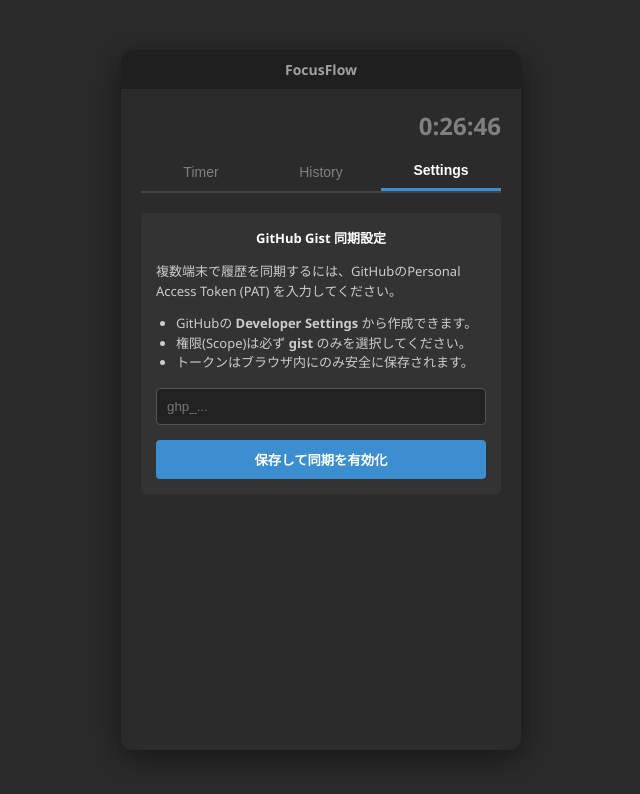
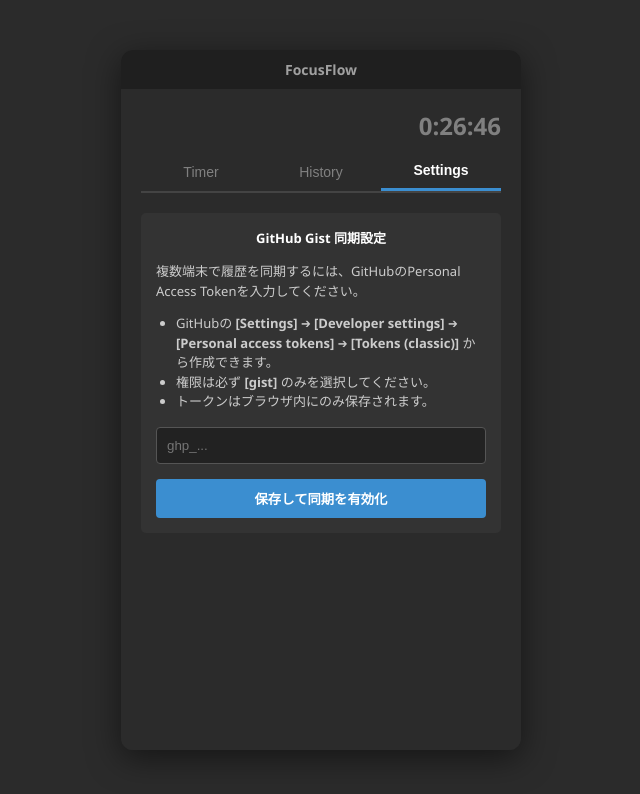
Before and after one commit to Ryosuke-Sata/focusflow, a React (Vite) app: page / in a window 1280 px wide. Both pictures are taken after a click on the button "Settings". Shown: the top 794 px of the page, without its empty margins (319-959 px from the left). Built offline with nearby package versions, Linux system fonts and the light colour scheme.

Commit message:
Add develop application

```diff
--- a/index.html
+++ b/index.html
@@ -3,7 +3,7 @@
   <head>
     <meta charset="UTF-8" />
     <link rel="icon" type="image/png" href="/pwa-192x192.png" />
-    <meta name="viewport" content="width=device-width, initial-scale=1.0" />
+    <meta name="viewport" content="width=device-width, initial-scale=1.0, maximum-scale=1.0, user-scalable=no" />
     <title>FocusFlow</title>
   </head>
   <body>
--- a/package.json
+++ b/package.json
@@ -4,7 +4,7 @@
   "version": "0.0.0",
   "type": "module",
   "scripts": {
-    "dev": "vite",
+    "dev": "vite --host",
     "build": "vite build",
     "lint": "eslint .",
     "preview": "vite preview"
--- a/src/App.jsx
+++ b/src/App.jsx
@@ -510,11 +510,11 @@ function App() {
                   ) : (
                     <>
                       <div className="settings-desc">
-                        <p>複数端末で履歴を同期するには、GitHubのPersonal Access Token (PAT) を入力してください。</p>
+                        <p>複数端末で履歴を同期するには、GitHubのPersonal Access Tokenを入力してください。</p>
                         <ul style={{paddingLeft: '20px', margin: '10px 0'}}>
-                          <li>GitHubの <b>Developer Settings</b> から作成できます。</li>
-                          <li>権限(Scope)は必ず <b>gist</b> のみを選択してください。</li>
-                          <li>トークンはブラウザ内にのみ安全に保存されます。</li>
+                          <li>GitHubの <b>[Settings]</b> ➔ <b>[Developer settings]</b> ➔ <b>[Personal access tokens]</b> ➔ <b>[Tokens (classic)]</b> から作成できます。</li>
+                          <li>権限は必ず <b>[gist]</b> のみを選択してください。</li>
+                          <li>トークンはブラウザ内にのみ保存されます。</li>
                         </ul>
                       </div>
                       <input
@@ -537,12 +537,18 @@ function App() {
         {viewMode === 'mini' && (
           <div className="mini-content">
             <div className="clock-mini">{currentTime}</div>
+
+            {/* ↓ 新設：作業中のタスク名を表示する要素（長すぎる場合は自動で省略されます） ↓ */}
+            <div className="mini-task" title={taskName || 'No Task'}>
+              {taskName || 'No Task'}
+            </div>
+
             <div className="time-display-mini">{formatTime(timeLeft)}</div>
             <div className="mini-controls">
               <button onClick={toggleTimer} className="icon-btn">{isRunning ? <PauseIcon /> : <PlayIcon />}</button>
               <button onClick={resetTimer} className="icon-btn"><StopIcon /></button>
             </div>
-            <button className="btn-expand" onClick={() => setViewMode('main')}><ExpandIcon /> mini</button>
+            <button className="btn-expand" onClick={() => setViewMode('main')}><ExpandIcon /> 拡大</button>
           </div>
         )}
 
--- a/vite.config.js
+++ b/vite.config.js
@@ -2,23 +2,27 @@ import { defineConfig } from 'vite'
 import react from '@vitejs/plugin-react'
 import { VitePWA } from 'vite-plugin-pwa'
 
-export default defineConfig({
-  base: '/focusflow/',
+// https://vite.dev/config/
+export default defineConfig(({ mode }) => {
+  // 開発環境（ローカルホスト）かどうかを判定
+  const isDev = mode === 'development';
 
+  return {
     plugins: [
       react(),
       VitePWA({
         registerType: 'autoUpdate',
         devOptions: {
-        enabled: true // 開発環境(localhost)でもインストールテストを可能にする
+          enabled: true
         },
         manifest: {
-        name: 'FocusFlow',
-        short_name: 'FocusFlow',
-        description: 'FocusFlow - Pomodoro Timer',
-        theme_color: '#1e1e1e',
-        background_color: '#1e1e1e',
-        display: 'standalone', // ブラウザのUIを隠してアプリ化する
+          // 開発環境の場合は「Dev」をつけて区別する
+          name: isDev ? 'FocusFlow Dev' : 'FocusFlow',
+          short_name: isDev ? 'Focus Dev' : 'FocusFlow',
+          description: 'シンプルで使いやすいポモドーロタイマー',
+          theme_color: '#2b2b2b',
+          background_color: '#2b2b2b',
+          display: 'standalone',
           icons: [
             {
               src: 'pwa-192x192.png',
@@ -34,4 +38,5 @@ export default defineConfig({
         }
       })
     ],
+  }
 })
```
Lines whose indentation alone changed are shown as unchanged.
